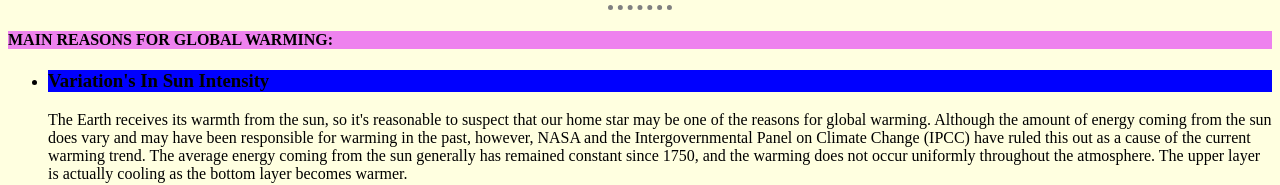
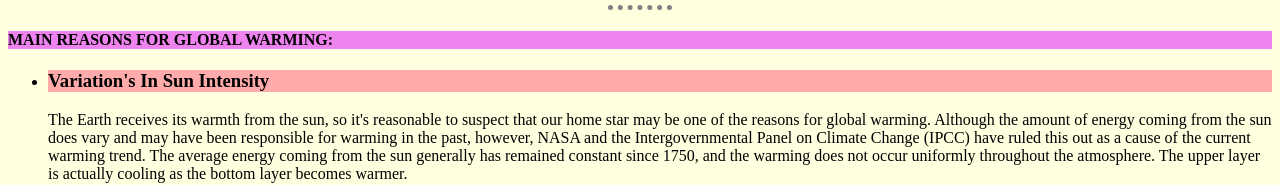
Before and after one commit to Chebrolusathvik/cv.html, a plain HTML site: page index.html in a window 1280 px wide. Shown: the part 488-673 px from the top of the page. Drawn offline with Linux system fonts and the light colour scheme.

Commit message:
Update colors.css

```diff
--- a/colors.css
+++ b/colors.css
@@ -35,5 +35,5 @@
         background-color: violet;
     }
     h3{
-        background-color: blue;
+        background-color: #FFABAB;
     }
```
